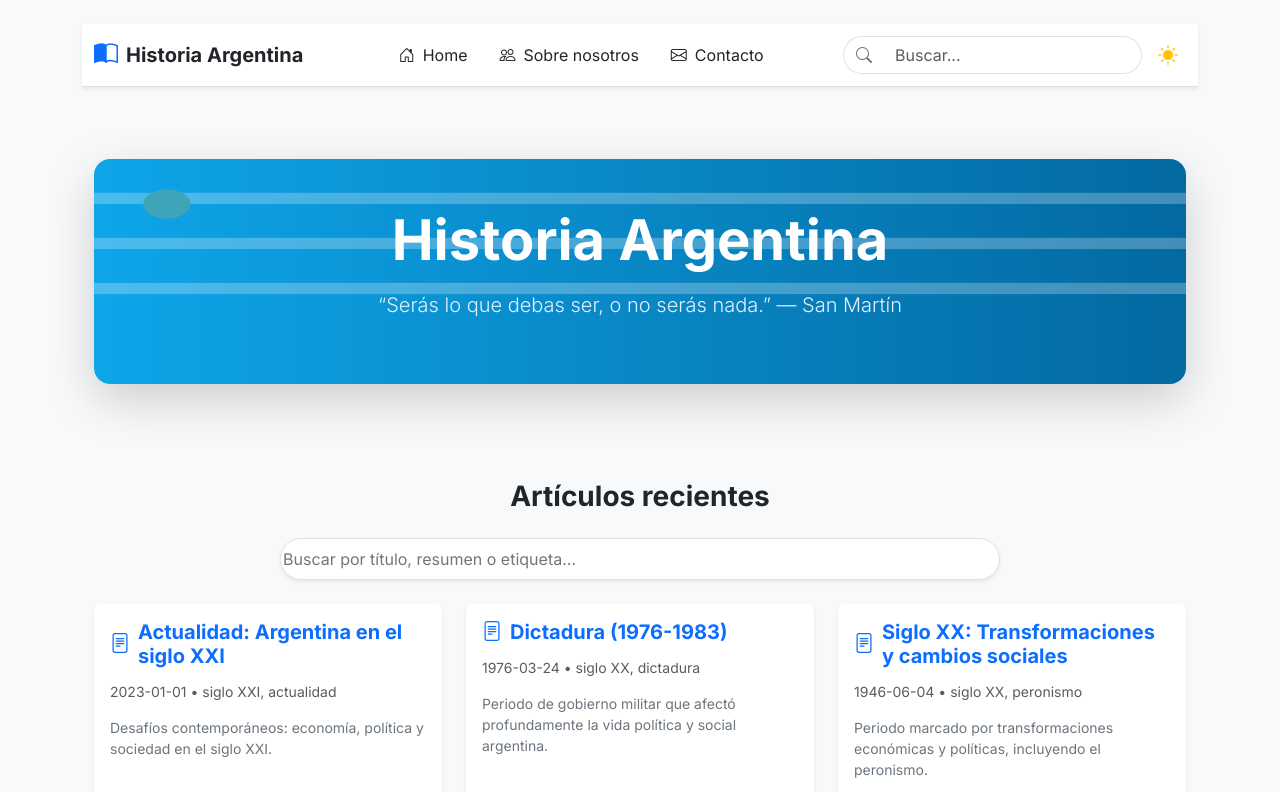
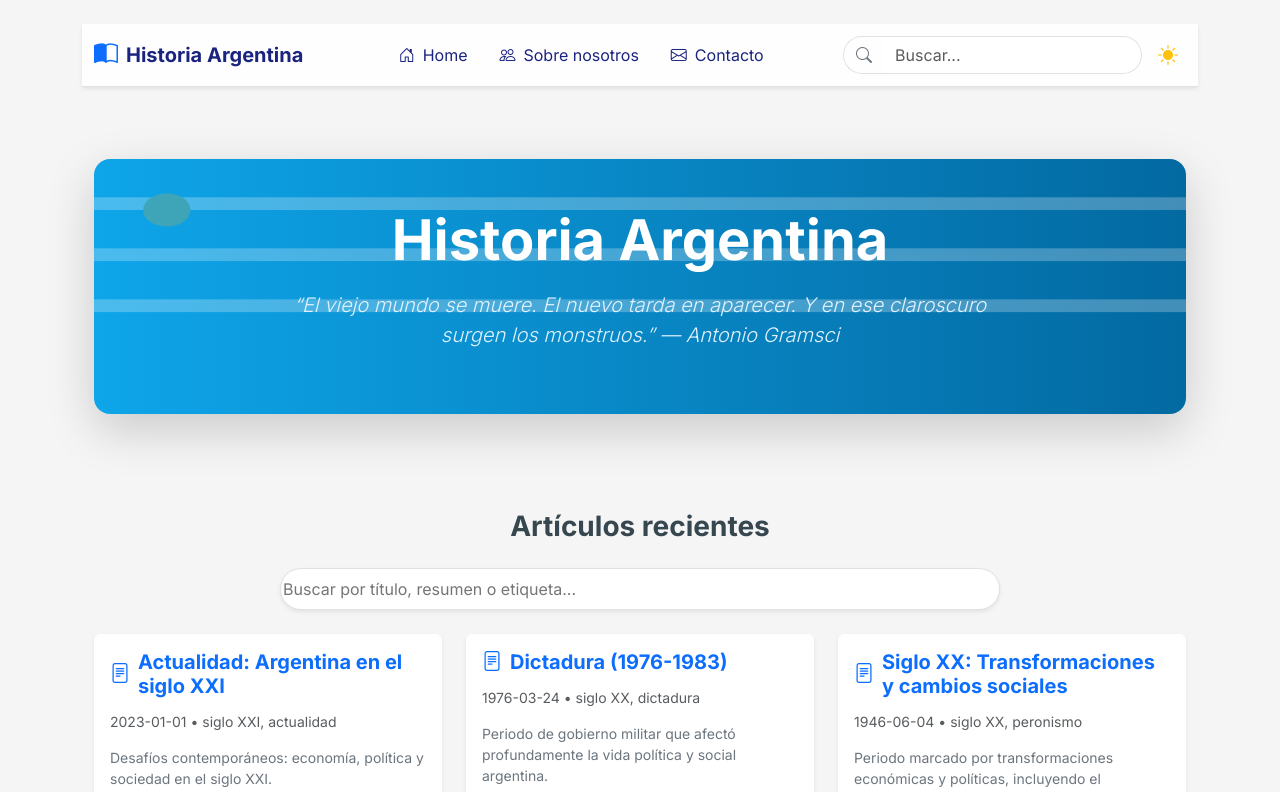
Before and after one commit to EzequielTorre/HistoriaArgentina, a Next.js app: page / in a window 1280 px wide. Shown: the top 792 px of the page. Built offline with nearby package versions, Linux system fonts and the light colour scheme.

Commit message:
Update styles: Gramsci quote, dark mode navbar, new colors, card hover

```diff
--- a/app/page.tsx
+++ b/app/page.tsx
@@ -28,8 +28,8 @@ export default async function Home() {
             </svg>
             <div className="position-relative z-1 px-4 py-5 text-center">
               <h1 className="display-4 fw-bold mb-3">Historia Argentina</h1>
-              <p className="lead mx-auto" style={{ maxWidth: '600px', color: '#e0f2fe' }}>
-                &ldquo;Serás lo que debas ser, o no serás nada.&rdquo; — San Martín
+              <p className="lead mx-auto fst-italic" style={{ maxWidth: '700px', color: '#e0f2fe' }}>
+                &ldquo;El viejo mundo se muere. El nuevo tarda en aparecer. Y en ese claroscuro surgen los monstruos.&rdquo; — Antonio Gramsci
               </p>
             </div>
           </div>
--- a/components/Header.tsx
+++ b/components/Header.tsx
@@ -13,14 +13,13 @@ export default function Header() {
       expanded={expanded}
       onToggle={() => setExpanded(!expanded)}
       expand="lg"
-      className="mb-4 bg-white border-bottom sticky-top shadow-sm"
-      style={{ backdropFilter: 'blur(10px)', backgroundColor: 'rgba(255, 255, 255, 0.9)' }}
+      className="mb-4 border-bottom sticky-top shadow-sm navbar-glass"
     >
       <Container>
         <Navbar.Brand
           as={Link}
           href="/"
-          className="d-flex align-items-center gap-2 fw-bold text-dark text-decoration-none"
+          className="d-flex align-items-center gap-2 fw-bold text-decoration-none brand-text"
         >
           <i className="bi bi-book-half text-primary fs-4"></i>
           <span>Historia Argentina</span>
@@ -39,7 +38,7 @@ export default function Header() {
             <Nav.Link
               as={Link}
               href="/"
-              className="d-flex align-items-center gap-2 px-3 text-dark"
+              className="d-flex align-items-center gap-2 px-3 nav-link-custom"
               onClick={() => setExpanded(false)}
             >
               <i className="bi bi-house-door"></i> Home
@@ -47,7 +46,7 @@ export default function Header() {
             <Nav.Link
               as={Link}
               href="/about"
-              className="d-flex align-items-center gap-2 px-3 text-dark"
+              className="d-flex align-items-center gap-2 px-3 nav-link-custom"
               onClick={() => setExpanded(false)}
             >
               <i className="bi bi-people"></i> Sobre nosotros
@@ -55,7 +54,7 @@ export default function Header() {
             <Nav.Link
               as={Link}
               href="/contact"
-              className="d-flex align-items-center gap-2 px-3 text-dark"
+              className="d-flex align-items-center gap-2 px-3 nav-link-custom"
               onClick={() => setExpanded(false)}
             >
               <i className="bi bi-envelope"></i> Contacto
--- a/styles/globals.css
+++ b/styles/globals.css
@@ -5,9 +5,11 @@
 
 /* ========== VARIABLES Y CONFIGURACIÓN GLOBAL ========== */
 :root {
-  --celeste-bandera: #6cb4ee;
-  --oro-sol: #ffd700;
-  --azul-profundo: #002147;
+  --celeste-bandera: #75aadb; /* Un celeste más suave y elegante */
+  --oro-sol: #c6a700; /* Un dorado más oscuro y metálico */
+  --azul-profundo: #1a237e; /* Azul marino profundo */
+  --blanco-humo: #f5f5f5;
+  --gris-texto: #37474f;
 }
 
 /* ========== RESET Y ESTILOS BASE ========== */
@@ -20,8 +22,18 @@ body,
 }
 
 body {
-  background-color: #f8f9fa; /* Bootstrap light gray */
-  color: #212529;
+  background-color: var(--blanco-humo);
+  color: var(--gris-texto);
+}
+
+/* ========== TARJETAS CON MOVIMIENTO ========== */
+.card {
+  transition: transform 0.3s ease, box-shadow 0.3s ease;
+}
+
+.card:hover {
+  transform: translateY(-5px);
+  box-shadow: 0 10px 20px rgba(0, 0, 0, 0.1) !important;
 }
 
 /* ========== TIPOGRAFÍA Y CONTENIDO ========== */
@@ -57,10 +69,63 @@ body {
   vertical-align: -0.125em;
 }
 
-/* Dark mode overrides if needed, but we use data-bs-theme */
+/* ========== NAVBAR GLASSMORPHISM ========== */
+.navbar-glass {
+  background-color: rgba(255, 255, 255, 0.9);
+  backdrop-filter: blur(10px);
+  transition: background-color 0.3s ease, border-color 0.3s ease;
+}
+
+.brand-text,
+.nav-link-custom {
+  color: var(--azul-profundo) !important;
+  transition: color 0.3s ease;
+}
+
+.nav-link-custom:hover {
+  color: var(--oro-sol) !important;
+}
+
+/* Navbar Toggler (Hamburger) Customization */
+.navbar-toggler {
+  border-color: transparent !important;
+}
+
+.navbar-toggler:focus {
+  box-shadow: none !important;
+}
+
+/* ========== DARK MODE OVERRIDES ========== */
 [data-bs-theme='dark'] body {
-  background-color: #212529;
-  color: #f8f9fa;
+  background-color: #121212; /* Darker background */
+  color: #e0e0e0;
+}
+
+[data-bs-theme='dark'] .navbar-glass {
+  background-color: rgba(18, 18, 18, 0.9);
+  border-bottom: 1px solid #333;
+}
+
+[data-bs-theme='dark'] .brand-text,
+[data-bs-theme='dark'] .nav-link-custom {
+  color: #e0e0e0 !important;
+}
+
+[data-bs-theme='dark'] .nav-link-custom:hover {
+  color: var(--oro-sol) !important;
+}
+
+/* User requested black hamburger in dark mode, but for visibility on dark bg we need white.
+   If the user meant "black background" for the button, we can do that.
+   If they meant "black icon", it would be invisible.
+   I will make it WHITE for contrast, as is standard. */
+[data-bs-theme='dark'] .navbar-toggler-icon {
+  filter: invert(1) grayscale(100%) brightness(200%);
+}
+
+[data-bs-theme='dark'] .card {
+  background-color: #1e1e1e;
+  border-color: #333;
 }
 
 [data-bs-theme='dark'] .prose h1,
```
